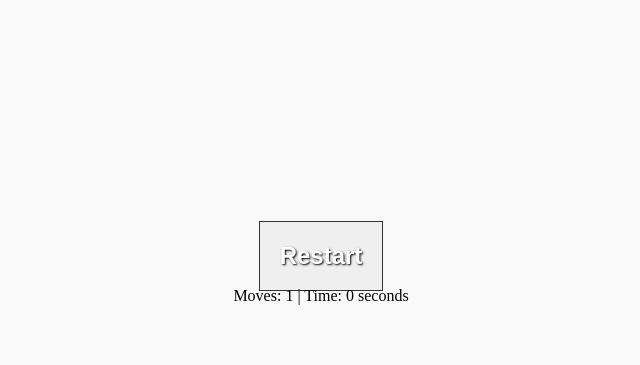
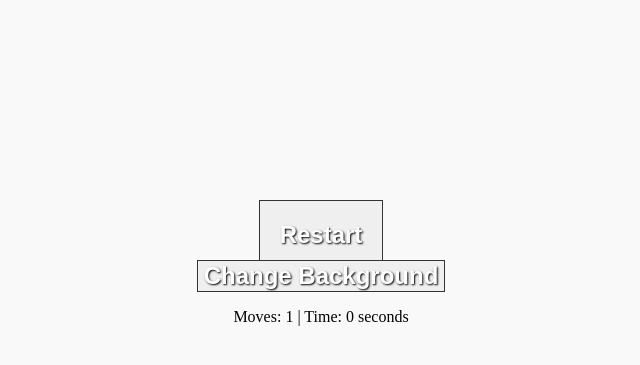
Before and after one commit to pjasmat/cs4370-fifteen-puzzle, a PHP site: page / in a window 1280 px wide. Shown: the part 139-504 px from the top of the page, without its empty margins (319-959 px from the left). Run offline with PHP 8.4, Linux system fonts and the light colour scheme; the visitor is signed in with stand-in values (Sample User, id 1); data that the repository does not hold is empty.

Commit message:
Update index.php

```diff
--- a/index.php
+++ b/index.php
@@ -39,6 +39,8 @@ function displayBoard() {
     }
     echo '</table></form>';
     echo '<form method="GET"><button class="reset" name="reset" value="1">Restart</button></form>';
+    echo '<form method="GET" action="image_select.php" style="margin-top: 10px;"><button type="submit">Change Background</button></form>';
+
 
     $elapsed = time() - $_SESSION['start_time'];
     echo "<p>Moves: {$_SESSION['moves']} | Time: {$elapsed} seconds</p>";
```
